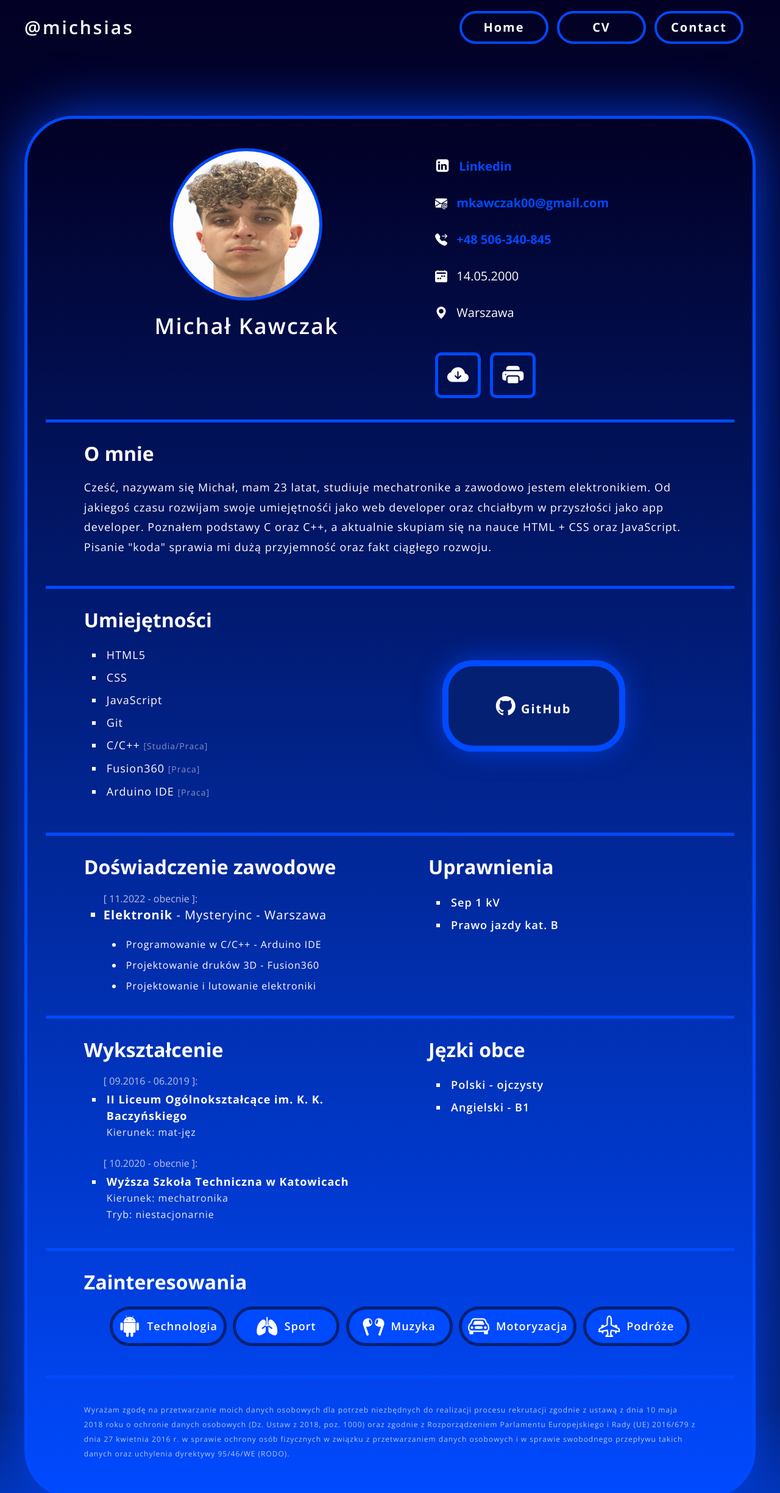
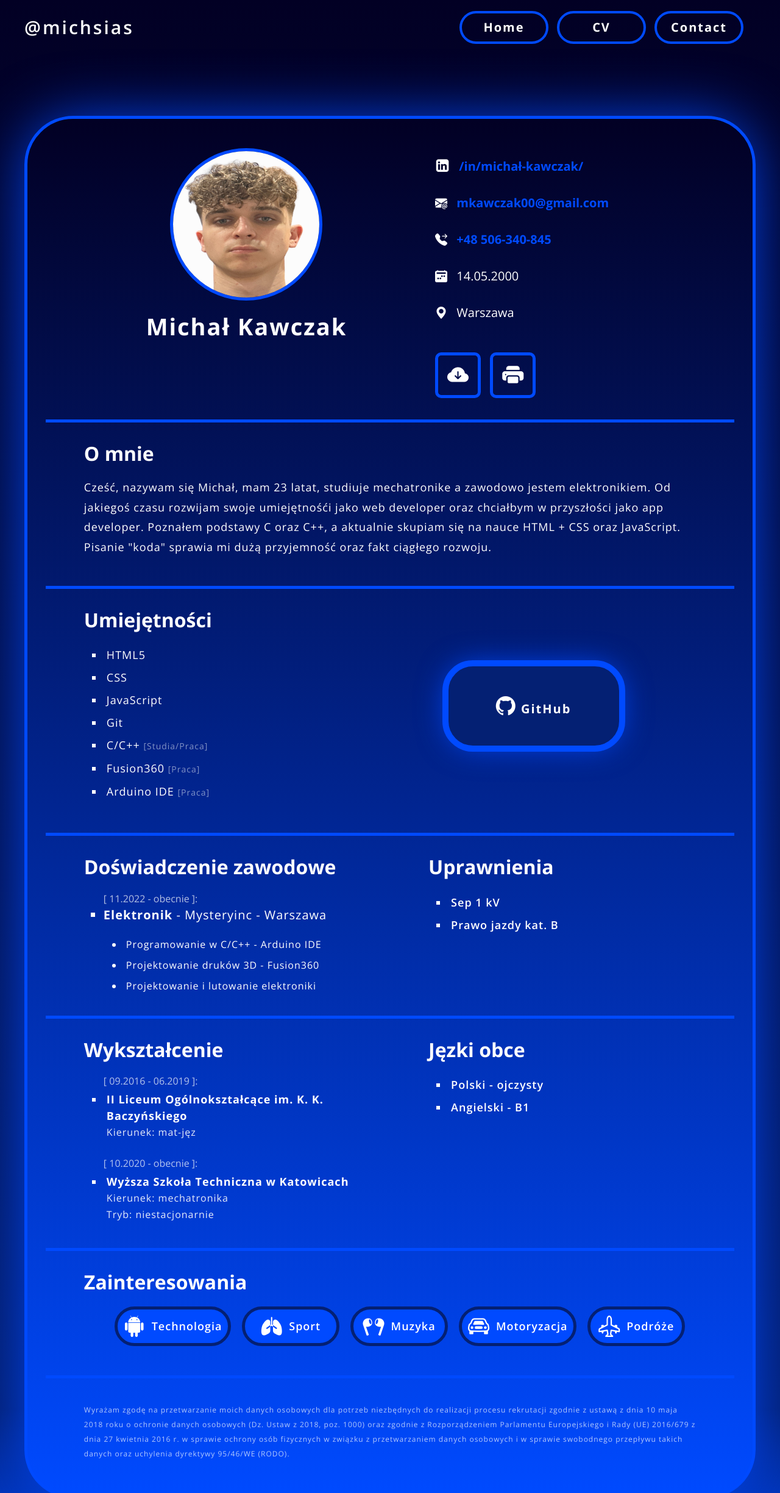
Before and after one commit to michsias/Portfolio, a plain HTML site: page CV.html in a window 1280 px wide. Shown: the top 2449 px of the page at 61% size. Drawn offline with nearby package versions, Linux system fonts and the light colour scheme.

```diff
--- a/CV.html
+++ b/CV.html
@@ -146,7 +146,7 @@
 
                                             <li>
                                                 <i class="icon-linkedin-squared icon"> </i>
-                                                <a  href="https://www.linkedin.com/in/micha%C5%82-kawczak-279372279/" target="_blank" class="contact"> Linkedin </a>
+                                                <a  href="https://www.linkedin.com/in/micha%C5%82-kawczak-279372279/" target="_blank" class="contact"> /in/michał-kawczak/ </a>
                                             </li>
 
                                             <li>
--- a/main.css
+++ b/main.css
@@ -1032,9 +1032,9 @@
 
 #full_name > h1 {
     margin-top: 20px;
-    font-size: 36px;
+    font-size: 38px;
     letter-spacing: 2px;
-    font-weight: 600;
+    font-weight: 650;
 
 }
 
@@ -1234,15 +1234,14 @@
     font-weight: 550;
 }
 
-@media (max-width: 1000px) {
+@media (max-width: 1200px) {
     #interest > ol {
         flex-direction: column;
     }
 
     #interest > ol > li {
         margin-bottom: 20px;
-        max-width: 200px;
-        justify-content: flex-start !important;
+        width: 100%;
     }
 
     #work_experience {
@@ -1262,7 +1261,7 @@
     border: 5px solid var(--main-medium-blue);
     border-radius: 50px;
 
-    min-width: 175px;
+    min-width: 160px;
 }
 
 #interest > ol > li > i {
```
